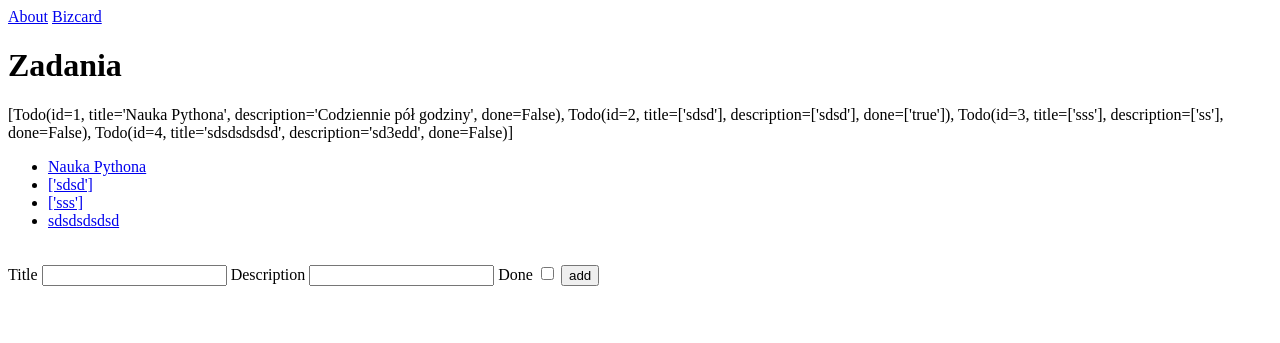
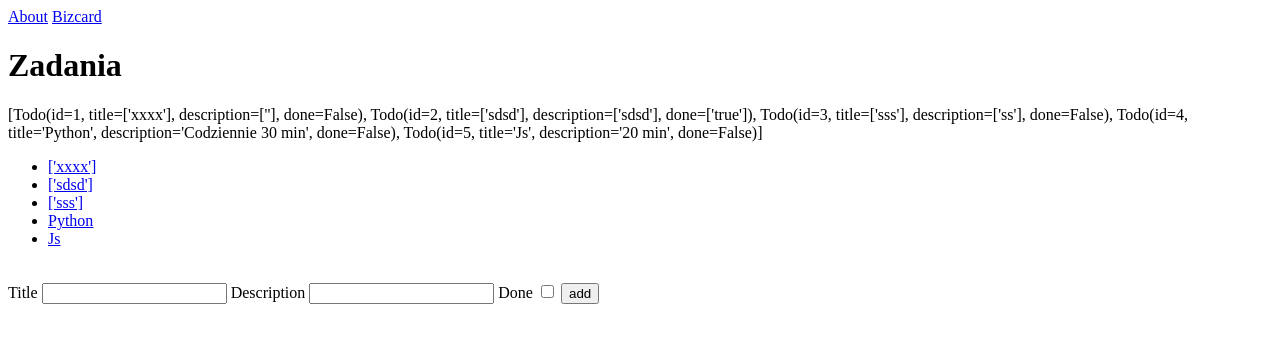
Before and after one commit to rkorzen/python_17_12_2022, a Django app: page /todos/ in a window 1280 px wide. Shown: the top 343 px of the page. Run offline with Django 4.2, Linux system fonts and the light colour scheme.

Commit message:
formularze

```diff
--- a/web_projects/django_projects/todos/data/todos.json
+++ b/web_projects/django_projects/todos/data/todos.json
@@ -1 +1 @@
-[{"id": 1, "title": "Nauka Pythona", "description": "Codziennie p\u00f3\u0142 godziny", "done": false}, {"id": 2, "title": ["sdsd"], "description": ["sdsd"], "done": ["true"]}, {"id": 3, "title": ["sss"], "description": ["ss"], "done": false}, {"id": 4, "title": "sdsdsdsdsd", "description": "sd3edd", "done": false}]
+[{"id": 1, "title": ["xxxx"], "description": [""], "done": false}, {"id": 2, "title": ["sdsd"], "description": ["sdsd"], "done": ["true"]}, {"id": 3, "title": ["sss"], "description": ["ss"], "done": false}, {"id": 4, "title": "Python", "description": "Codziennie 30 min", "done": false}, {"id": 5, "title": "Js", "description": "20 min", "done": false}]
--- a/web_projects/django_projects/todos/tasks/services.py
+++ b/web_projects/django_projects/todos/tasks/services.py
@@ -13,6 +13,7 @@ class Todo:
 class Todos:
 
     def __init__(self, file_name=settings.BASE_DIR / "data/todos.json"):
+    # def __init__(self, file_name):
         self.file_name = file_name
         self.load_data()
 
@@ -43,6 +44,17 @@ class Todos:
         self.todos.append(todo)
         self.save_data()
 
+    def update(self, id: int, data: dict):
+        todo = self.get(id)
+        for k, v in data.items():
+            if k == "id": continue
+            setattr(todo, k, v)
+
+        if 'done' not in data:
+            todo.done = False
+
+        self.save_data()
+
     def __enter__(self):
         self.load_data()
         print("Dane załadowane")
@@ -53,13 +65,17 @@ class Todos:
         print("Dane zapisane")
 
 
+if __name__ == "__main__":
+    pass
+
 # with Todos() as todos:
 #     print(todos.all())
 #
 
 
 #
-# todos = Todos()
-
+# todos = Todos(file_name="../data/todos.json")
 # print(todos.all())
-# print("Po context managerze")
+# data = {"title": "cos tam"}
+#
+# todos.update(id=1, data=data)
--- a/web_projects/django_projects/todos/tasks/templates/tasks/details.html
+++ b/web_projects/django_projects/todos/tasks/templates/tasks/details.html
@@ -9,4 +9,7 @@
 
 </table>
 
+
+{% include "tasks/includes/todo_form.html" %}
+
 {% endblock %}
--- /dev/null
+++ b/web_projects/django_projects/todos/tasks/templates/tasks/includes/todo_form.html
@@ -0,0 +1,13 @@
+<form method="POST">
+        {% csrf_token %}
+        <label for="title">Title</label>
+        <input type="text" id="title" name="title" value="{{ todo.title }}">
+
+        <label for="description">Description</label>
+        <input type="text" id="description" name="description" value="{{ todo.description }}">
+
+        <label for="done">Done</label>
+        <input type="checkbox" id="done" name="done" {% if todo.done %}checked{% endif %}>
+
+        <input type="submit" value="add">
+</form>
--- a/web_projects/django_projects/todos/tasks/templates/tasks/list.html
+++ b/web_projects/django_projects/todos/tasks/templates/tasks/list.html
@@ -3,27 +3,15 @@
 
 {% block content %}
 
-    <h1>Zadania</h1>
-    {{ todos }}
-    <ul>
+  <h1>Zadania</h1>
+  {{ todos }}
+  <ul>
     {% for todo in todos %}
-        <li><a href="/todos/{{ todo.id }}/">{{ todo.title }}</a> </li>
+      <li><a href="/todos/{{ todo.id }}/">{{ todo.title }}</a> </li>
     {% endfor %}
     </ul>
 
-    <br>
+  <br>
+  {% include "tasks/includes/todo_form.html" %}
 
-    <form method="POST">
-        {% csrf_token %}
-        <label for="title">Title</label>
-        <input type="text" id="title" name="title">
-
-        <label for="description">Description</label>
-        <input type="text" id="description" name="description">
-
-        <label for="done">Done</label>
-        <input type="checkbox" id="done" name="done" value="true">
-
-        <input type="submit" value="add">
-    </form>
 {% endblock %}
--- a/web_projects/django_projects/todos/tasks/views.py
+++ b/web_projects/django_projects/todos/tasks/views.py
@@ -32,6 +32,15 @@ def tasks_list(request):
 
 
 def task_details(request, id):
+
+    if request.method == "POST":
+        data = dict(request.POST)
+        data.pop("csrfmiddlewaretoken")
+        print(data)
+        with Todos() as todos:
+            data = {k: v[0] for k, v in data.items()}
+            todos.update(id, data)
+
     with Todos() as todos:
         task = todos.get(id)
     return render(
```
Also changed, not shown: web_projects/django_projects/todos/tasks/forms.py (added).
